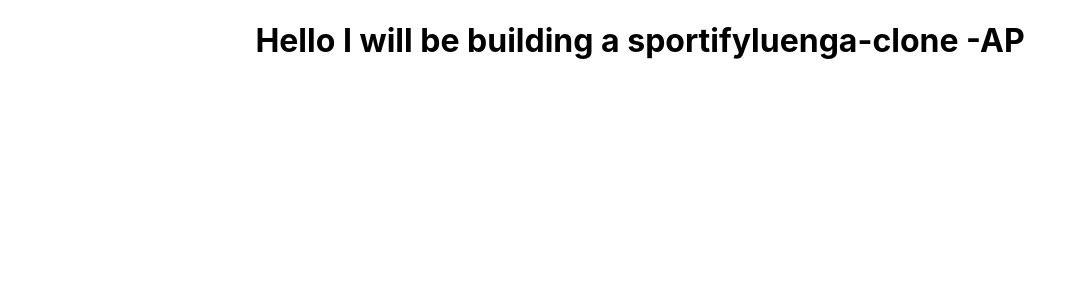
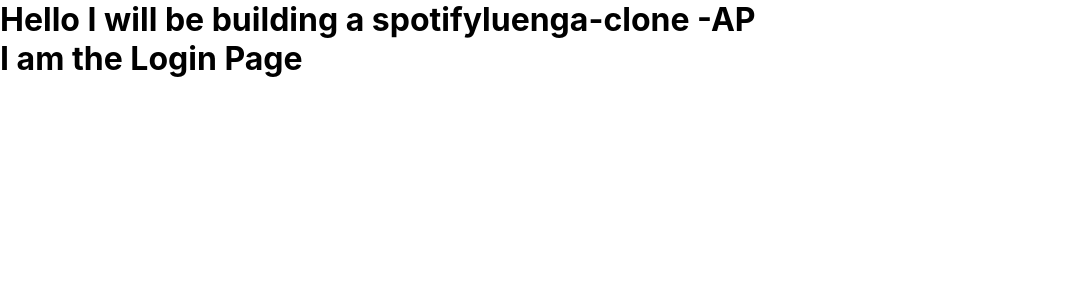
Before and after one commit to sylvainluenga/Sportifyluenga-clone-App, a React (Create React App) app: page / in a window 1280 px wide. Shown: the top 300 px of the page, without its empty margins (0-1085 px from the left). Built offline with nearby package versions, Linux system fonts and the light colour scheme.

Commit message:
in progress

```diff
--- a/src/App.css
+++ b/src/App.css
@@ -1,38 +0,0 @@
-.App {
-  text-align: center;
-}
-
-.App-logo {
-  height: 40vmin;
-  pointer-events: none;
-}
-
-@media (prefers-reduced-motion: no-preference) {
-  .App-logo {
-    animation: App-logo-spin infinite 20s linear;
-  }
-}
-
-.App-header {
-  background-color: #282c34;
-  min-height: 100vh;
-  display: flex;
-  flex-direction: column;
-  align-items: center;
-  justify-content: center;
-  font-size: calc(10px + 2vmin);
-  color: white;
-}
-
-.App-link {
-  color: #61dafb;
-}
-
-@keyframes App-logo-spin {
-  from {
-    transform: rotate(0deg);
-  }
-  to {
-    transform: rotate(360deg);
-  }
-}
--- a/src/App.js
+++ b/src/App.js
@@ -1,12 +1,16 @@
 import React from "react"
 import './App.css';
-
+import Login from "./Login";
 function App() {
   return (
-    <div className="App">
-      <h1>Hello I will be building a sportifyluenga-clone -AP</h1>
+    // BEM
+    <div className="app">
+      <h1>Hello I will be building a spotifyluenga-clone -AP</h1>
+
+      {/* Spotify Logo */}
+      {/* Login with spotify button */}
+      <Login />
     </div>
-
   );
 }
 
--- /dev/null
+++ b/src/Login.js
@@ -0,0 +1,15 @@
+import React from 'react'
+import './Login.css';
+
+function Login() {
+  return (
+    <div className="login">
+        <h1>I am the Login Page </h1>
+      {/* Spotify logo */}
+      {/* Login with Spotify button */}
+
+    </div>
+  )
+}
+
+export default Login
--- a/src/index.css
+++ b/src/index.css
@@ -1,3 +1,14 @@
+* {
+  margin: 0;;
+
+}
+
+
+
+
+
+
+
 body {
   margin: 0;
   font-family: -apple-system, BlinkMacSystemFont, 'Segoe UI', 'Roboto', 'Oxygen',
```
Also changed, not shown: src/Login.css (added).
